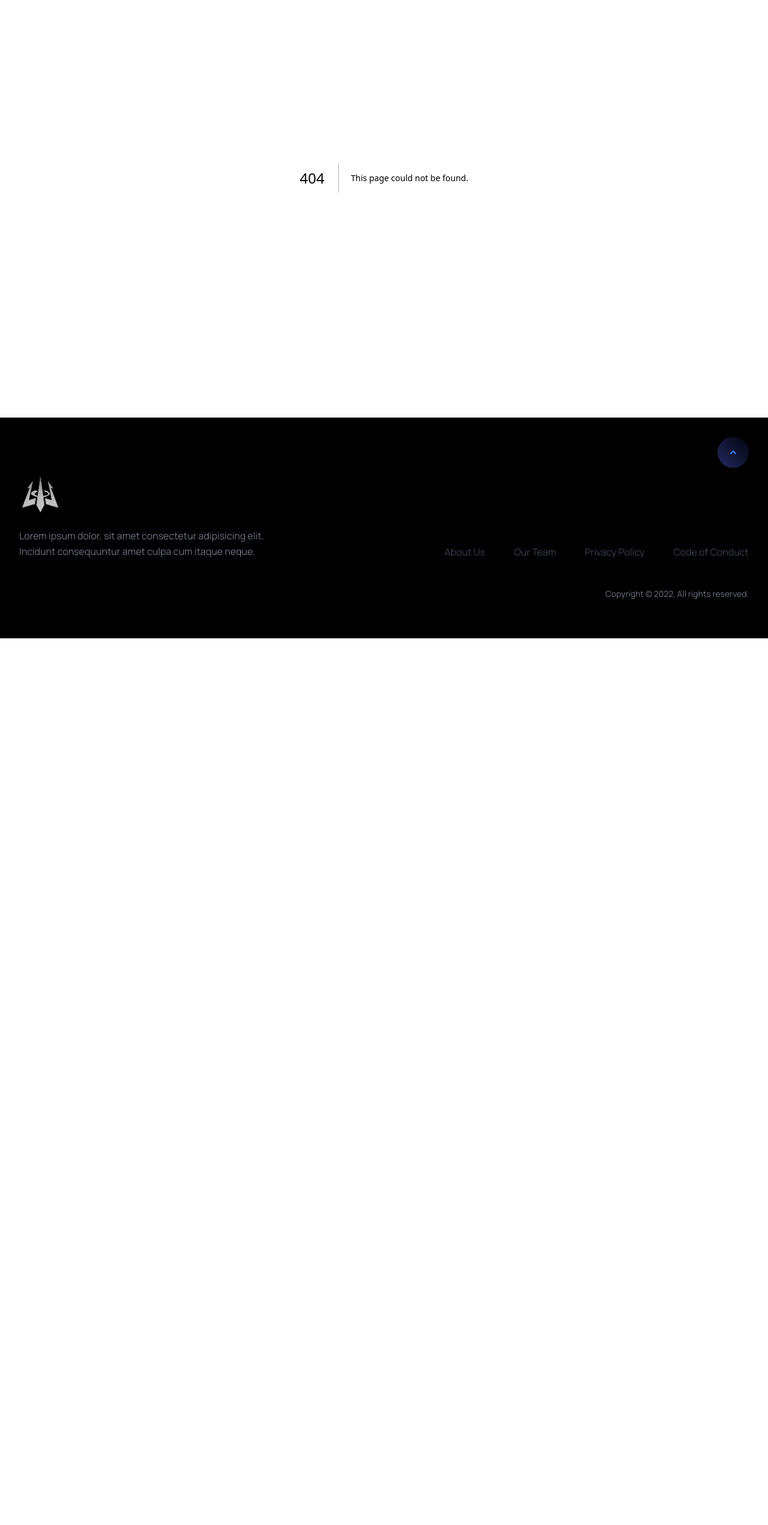
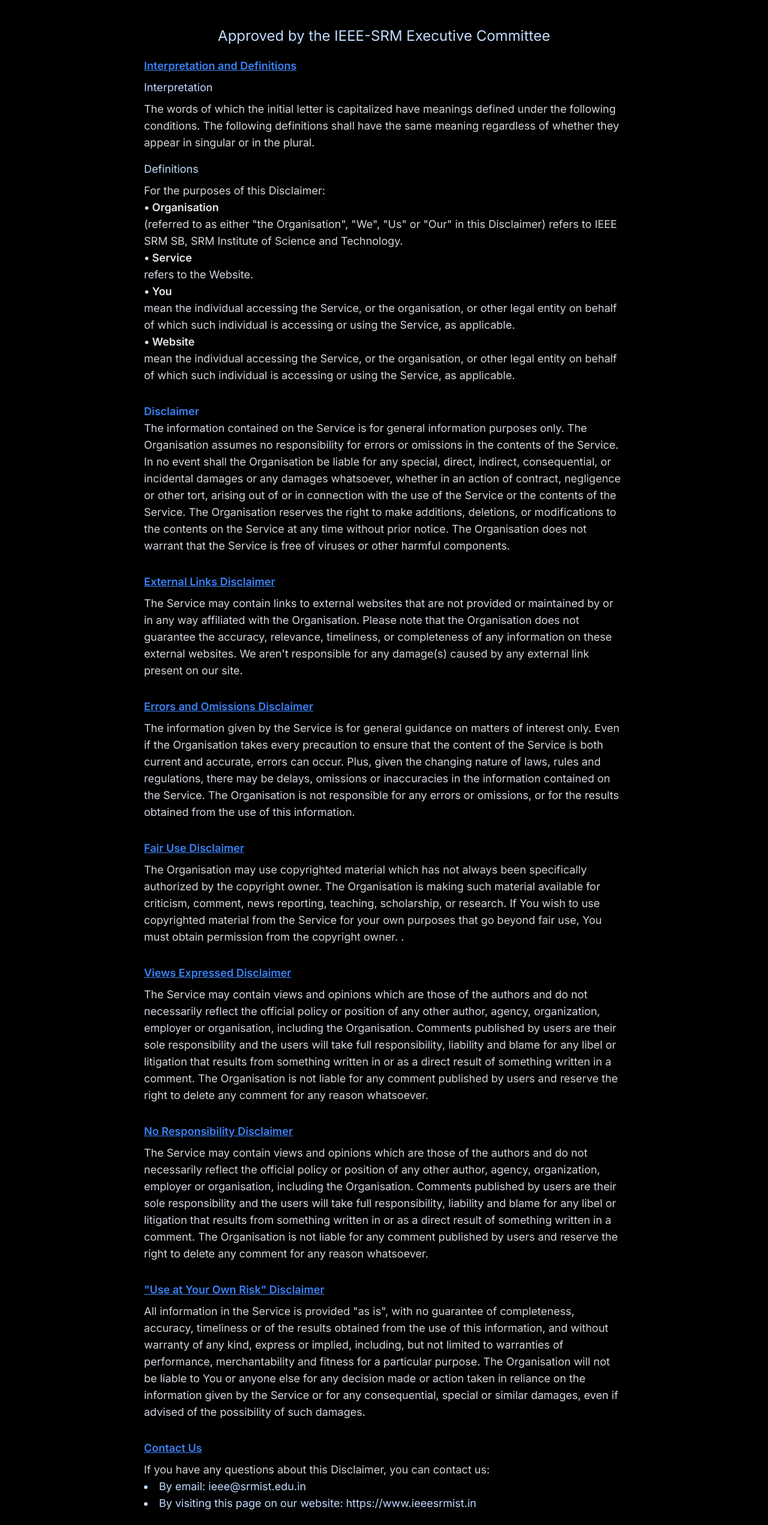
Before and after one commit to IEEE-SRM-Student-Branch/Main-Website, a Next.js app: page /disclamer in a window 1280 px wide. Before the commit this address had no page. Shown: the part 104-2646 px from the top of the page at 60% size. Before the commit the page ends 1168 px from the top, so only its background shows below. Built offline with nearby package versions, Linux system fonts and the light colour scheme.

Commit message:
feat :Disclamer completed

```diff
--- /dev/null
+++ b/app/disclamer/page.tsx
@@ -0,0 +1,81 @@
+import React from 'react'
+
+export default function page() {
+  return (
+    <>
+    <div>
+    <div className="text-blue-500 lg:text-6xl text-4xl font-manrope text-center p-5 mt-2 lg:p-10">Disclaimer For IEEE SRM SB</div>
+    <div className='text-blue-200 text-center text-sm lg:text-2xl'>Approved by the IEEE-SRM Executive Committee</div>
+    <div className='lg:text-lg text-white mx-[2rem] py-5 pl-2 lg:px-[13rem]'>
+    <span className='underline underline-offset-1 font-semibold text-blue-500'>Interpretation and Definitions</span>
+    <div className='text-blue-200 my-2'>Interpretation</div>
+    <p className="text-gray-300">The words of which the initial letter is capitalized have meanings defined under the following conditions. The following definitions shall have the same meaning regardless of whether they appear in singular or in the plural.
+</p>
+<div className='text-blue-200 mt-4 mb-2'>Definitions</div>
+<div className="text-gray-300">For the purposes of this Disclaimer:</div>
+<span className='font-semibold text-gray-200'>• Organisation</span>
+<p className='text-gray-300'>(referred to as either "the Organisation", "We", "Us" or "Our" in this Disclaimer) refers to IEEE SRM SB, SRM Institute of Science and Technology.
+</p>
+<span className='font-semibold text-gray-200'>• Service</span>
+<p className="text-gray-300">refers to the Website.</p>
+<span className='font-semibold text-gray-200'>• You</span>
+<p className="text-gray-300">mean the individual accessing the Service, or the organisation, or other legal entity on behalf of which such individual is accessing or using the Service, as applicable.</p>
+<span className='font-semibold text-gray-200'>• Website</span>
+<p className="text-gray-300">mean the individual accessing the Service, or the organisation, or other legal entity on behalf of which such individual is accessing or using the Service, as applicable.</p>
+
+<div className='mt-8'>
+    <span className='font-semibold text-blue-500 '>Disclaimer</span>
+    <p className='text-gray-300'>The information contained on the Service is for general information purposes only.
+The Organisation assumes no responsibility for errors or omissions in the contents of the Service.
+In no event shall the Organisation be liable for any special, direct, indirect, consequential, or incidental damages or any damages whatsoever, whether in an action of contract, negligence or other tort, arising out of or in connection with the use of the Service or the contents of the Service. The Organisation reserves the right to make additions, deletions, or modifications to the contents on the Service at any time without prior notice.
+The Organisation does not warrant that the Service is free of viruses or other harmful components.</p>
+</div>
+<div className='mt-8'>
+    <span className='font-semibold text-blue-500 underline-offset-1 underline '>External Links Disclaimer</span>
+    <p className='text-gray-300 mt-2'>The Service may contain links to external websites that are not provided or maintained by or in any way affiliated with the Organisation.
+Please note that the Organisation does not guarantee the accuracy, relevance, timeliness, or completeness of any information on these external websites.
+We aren't responsible for any damage(s) caused by any external link present on our site.</p>
+</div>
+<div className='mt-8'>
+    <span className='font-semibold text-blue-500 underline-offset-1 underline '>Errors and Omissions Disclaimer</span>
+    <p className='text-gray-300 mt-2'>The information given by the Service is for general guidance on matters of interest only. Even if the Organisation takes every precaution to ensure that the content of the Service is both current and accurate, errors can occur. Plus, given the changing nature of laws, rules and regulations, there may be delays, omissions or inaccuracies in the information contained on the Service.
+The Organisation is not responsible for any errors or omissions, or for the results obtained from the use of this information.</p>
+</div>
+<div className='mt-8'>
+    <span className='font-semibold text-blue-500 underline-offset-1 underline '>Fair Use Disclaimer</span>
+    <p className='text-gray-300 mt-2'>The Organisation may use copyrighted material which has not always been specifically authorized by the copyright owner. The Organisation is making such material available for criticism, comment, news reporting, teaching, scholarship, or research.
+If You wish to use copyrighted material from the Service for your own purposes that go beyond fair use, You must obtain permission from the copyright owner.
+.</p>
+</div>
+<div className='mt-8'>
+    <span className='font-semibold text-blue-500 underline-offset-1 underline '>Views Expressed Disclaimer</span>
+    <p className='text-gray-300 mt-2'>The Service may contain views and opinions which are those of the authors and do not necessarily reflect the official policy or position of any other author, agency, organization, employer or organisation, including the Organisation.
+Comments published by users are their sole responsibility and the users will take full responsibility, liability and blame for any libel or litigation that results from something written in or as a direct result of something written in a comment. The Organisation is not liable for any comment published by users and reserve the right to delete any comment for any reason whatsoever.</p>
+</div>
+<div className='mt-8'>
+    <span className='font-semibold text-blue-500 underline-offset-1 underline '>No Responsibility Disclaimer</span>
+    <p className='text-gray-300 mt-2'>The Service may contain views and opinions which are those of the authors and do not necessarily reflect the official policy or position of any other author, agency, organization, employer or organisation, including the Organisation.
+Comments published by users are their sole responsibility and the users will take full responsibility, liability and blame for any libel or litigation that results from something written in or as a direct result of something written in a comment. The Organisation is not liable for any comment published by users and reserve the right to delete any comment for any reason whatsoever.</p>
+</div>
+<div className='mt-8'>
+    <span className='font-semibold text-blue-500 underline-offset-1 underline '>"Use at Your Own Risk" Disclaimer</span>
+    <p className='text-gray-300 mt-2'>All information in the Service is provided "as is", with no guarantee of completeness, accuracy, timeliness or of the results obtained from the use of this information, and without warranty of any kind, express or implied, including, but not limited to warranties of performance, merchantability and fitness for a particular purpose.
+The Organisation will not be liable to You or anyone else for any decision made or action taken in reliance on the information given by the Service or for any consequential, special or similar damages, even if advised of the possibility of such damages.</p>
+</div>
+<div className='mt-8'>
+  <span className='font-semibold text-blue-500 underline-offset-1 underline'>Contact Us</span>
+  <p className='text-gray-300 mt-2'>If you have any questions about this Disclaimer, you can contact us:</p>
+  <ul className='list-disc list-inside text-blue-200'>
+    <li>
+      By email: <a href='mailto:ieee@srmist.edu.in' className='text-blue-200 hover:text-blue-500'>ieee@srmist.edu.in</a>
+    </li>
+    <li>
+      By visiting this page on our website: <a href='https://www.ieeesrmist.in' className='text-blue-200 hover:text-blue-500 md:ml-0 lg:ml-0 ml-6'>https://www.ieeesrmist.in</a>
+    </li>
+  </ul>
+</div>
+    </div>
+    </div>
+    </>
+  )
+}
--- a/app/layouts/Footer.tsx
+++ b/app/layouts/Footer.tsx
@@ -51,6 +51,15 @@ export default function Footer() {
             <li>
               <a
                 className="text-gray-700 transition hover:text-gray-700/75 dark:text-white dark:hover:text-white/75 font-manrope"
+                href="/disclamer"
+              >
+                Disclamer
+              </a>
+            </li>
+
+            <li>
+              <a
+                className="text-gray-700 transition hover:text-gray-700/75 dark:text-white dark:hover:text-white/75 font-manrope"
                 href="/domains"
               >
                 Our Team
--- a/app/page.tsx
+++ b/app/page.tsx
@@ -4,6 +4,7 @@ export default async function Home() {
   return (
     <div>
       <Events />
+
     </div>
   );
 }
```
